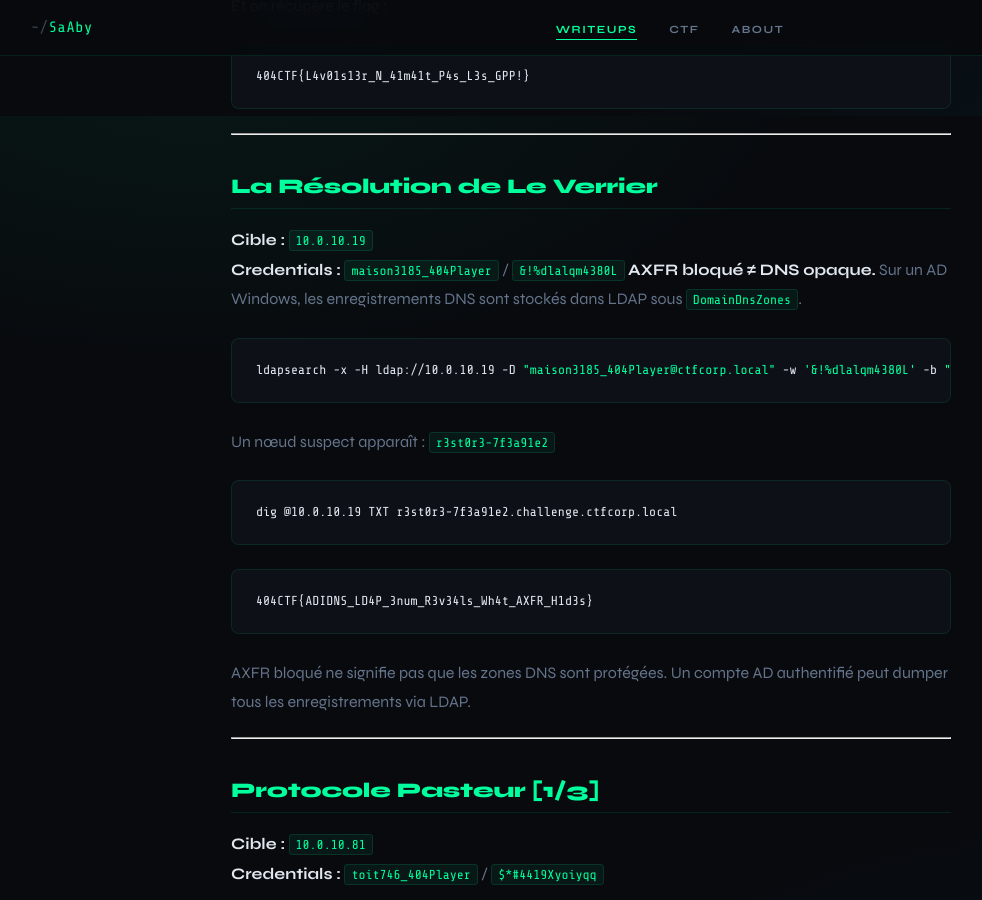
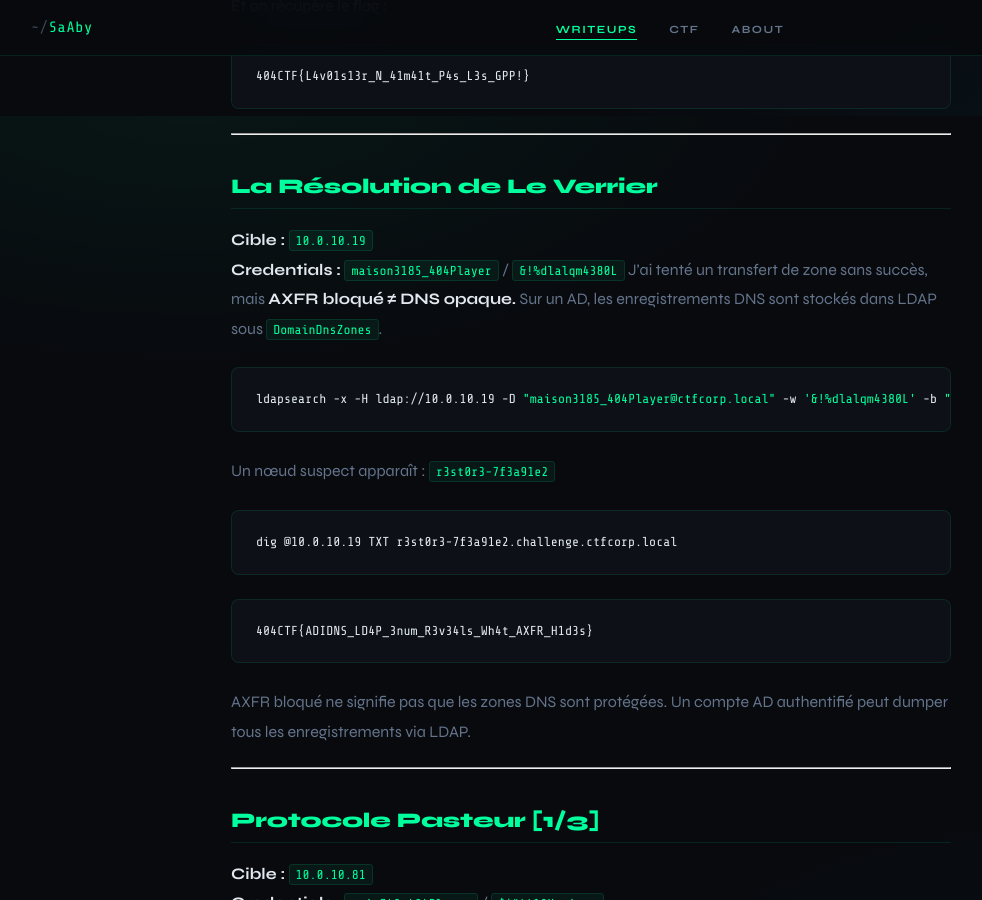
Before and after one commit to SaAbyy/SaAbyy.github.io, a Jekyll site: the page built from _writeups/404 CTF 2026 - Realist Category.md, in a window 1280 px wide and 900 px high, scrolled down 1684 px. Shown: the whole window, without its empty margins (1-983 px from the left). Built offline with Jekyll 4.4.1, drawn with Linux system fonts in a browser that asks for light colours.

Commit message:
Update DNS information in 404 CTF writeup
Clarified the note about AXFR and DNS records in Active Directory.

````diff
--- a/_writeups/404 CTF 2026 - Realist Category.md
+++ b/_writeups/404 CTF 2026 - Realist Category.md
@@ -71,7 +71,7 @@ Et on récupère le flag :
 
 **Cible :** `10.0.10.19`
 **Credentials :** `maison3185_404Player` / `&!%dlalqm4380L`
-**AXFR bloqué ≠ DNS opaque.** Sur un AD Windows, les enregistrements DNS sont stockés dans LDAP sous `DomainDnsZones`.
+J'ai tenté un transfert de zone sans succès, mais **AXFR bloqué ≠ DNS opaque.** Sur un AD, les enregistrements DNS sont stockés dans LDAP sous `DomainDnsZones`.
 
 ```bash
 ldapsearch -x -H ldap://10.0.10.19 -D "maison3185_404Player@ctfcorp.local" -w '&!%dlalqm4380L' -b "CN=MicrosoftDNS,DC=DomainDnsZones,DC=ctfcorp,DC=local" "(objectClass=dnsNode)" dc dnsRecord | grep "^dc:"
````
